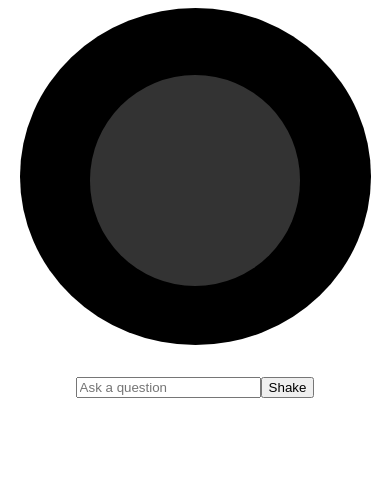
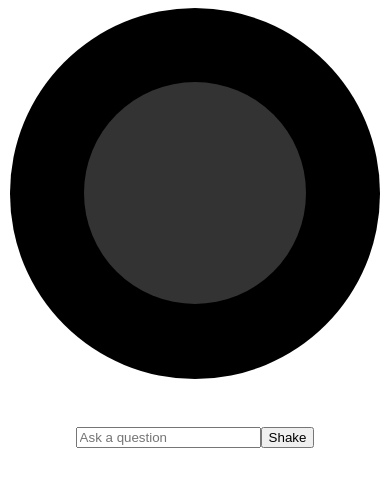
Before and after one commit to Brian-Holland/React_Magic_8-Ball, a React (Create React App) app: page / in a window 390 px wide. Shown: the top 486 px of the page. Built offline with nearby package versions, Linux system fonts and the light colour scheme.

Commit message:
Adjusted mobile and desktop display

```diff
--- a/src/App.css
+++ b/src/App.css
@@ -1,12 +1,12 @@
-* {
-    box-sizing: border-box;
+body {
+    overflow: hidden;
 }
 
 .Ball-container {
     position: relative;
     align-self: center;
     width: 35vw;
-    padding-bottom: 35%;
+    padding-bottom: 35vw;
     background-color: black;
     border-radius: 50%;
 }
@@ -18,7 +18,7 @@
 
 .question {
     align-self: center;
-    margin-top: 2rem;
+    margin-top: 3rem;
 }
 
 .shaking {
@@ -41,7 +41,7 @@
     font-weight: 400;
     position: absolute;
     top: 60%;
-    left: 25%;
+    left: 52%;
     transform: translate(-50%, -50%);
     margin: 0;
     color: white;
@@ -64,10 +64,10 @@
     display: block;
     width: 0;
     height: 0;
-    margin-left: -500px;
-    border-left: 500px solid transparent;
-    border-right: 500px solid transparent;
-    border-bottom: 500px solid #4679bd;
+    margin-left: -150px;
+    border-left: 150px solid transparent;
+    border-right: 150px solid transparent;
+    border-bottom: 150px solid #4679bd;
 }
 
 @keyframes fadein {
@@ -113,10 +113,43 @@
 @media (max-width: 600px) {
     .triangle span {
         top: 65%;
-        left: 18%;
+        left: 40%;
+        font-size: 0.8rem;
     }
     .Ball-container {
-        width: 90vw;
-        padding-bottom: 90%;
+        width: 95vw;
+        padding-bottom: 95vw;
     }
 }
+
+/* @media (max-width: 768px) {
+    .triangle span {
+        top: 65%;
+        left: 53%;
+    }
+    .Ball-container {
+        width: 75vw;
+        padding-bottom: 75vw;
+    }
+} */
+
+/* @media (max-width: 984px) {
+    .triangle:after {
+        content: "";
+        display: block;
+        width: 0;
+        height: 0;
+        margin-left: -300px;
+        border-left: 300px solid transparent;
+        border-right: 300px solid transparent;
+        border-bottom: 300px solid #4679bd;
+    }
+    .triangle span {
+        top: 65%;
+        left: 38%;
+    }
+    .Ball-container {
+        width: 60vw;
+        padding-bottom: 60vw;
+    }
+} */
```
